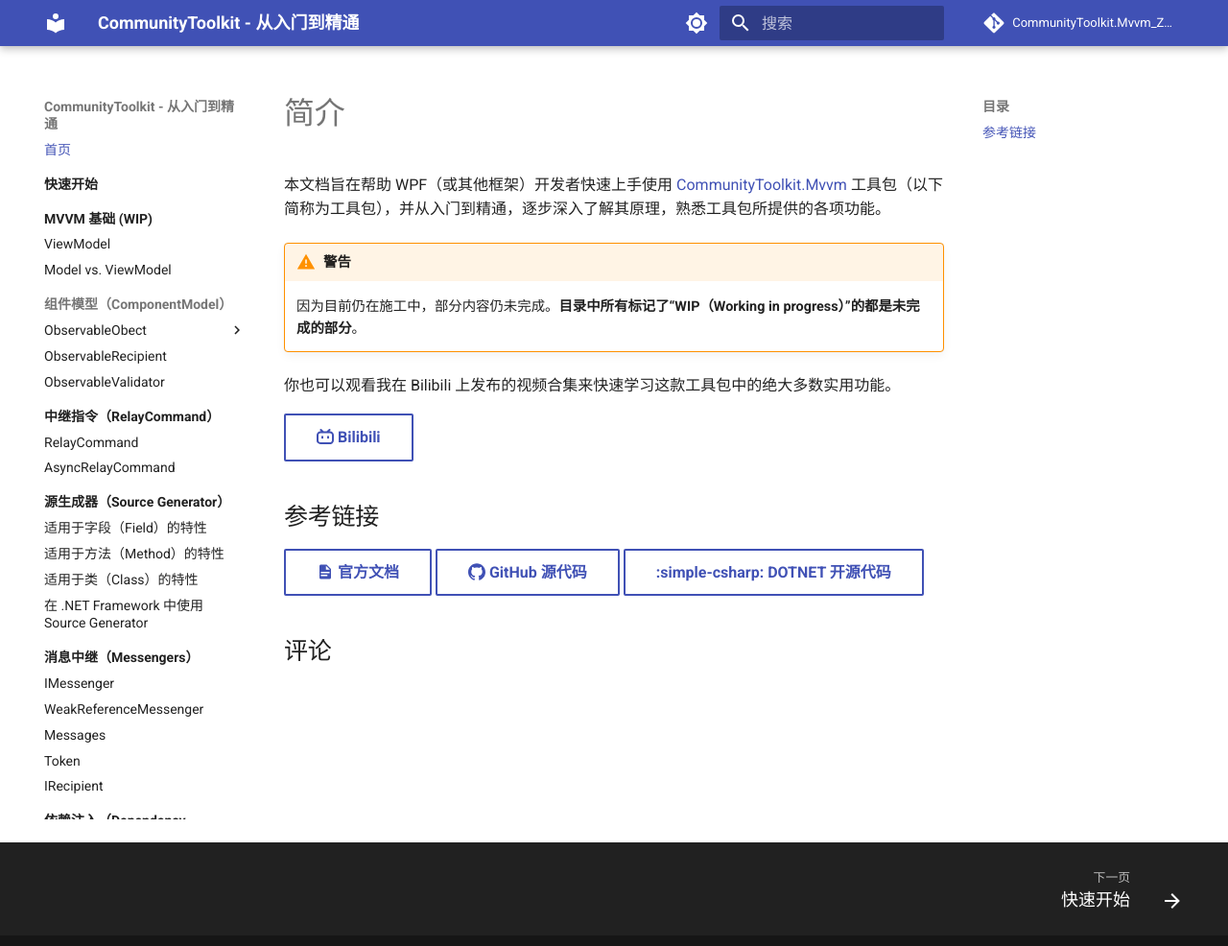
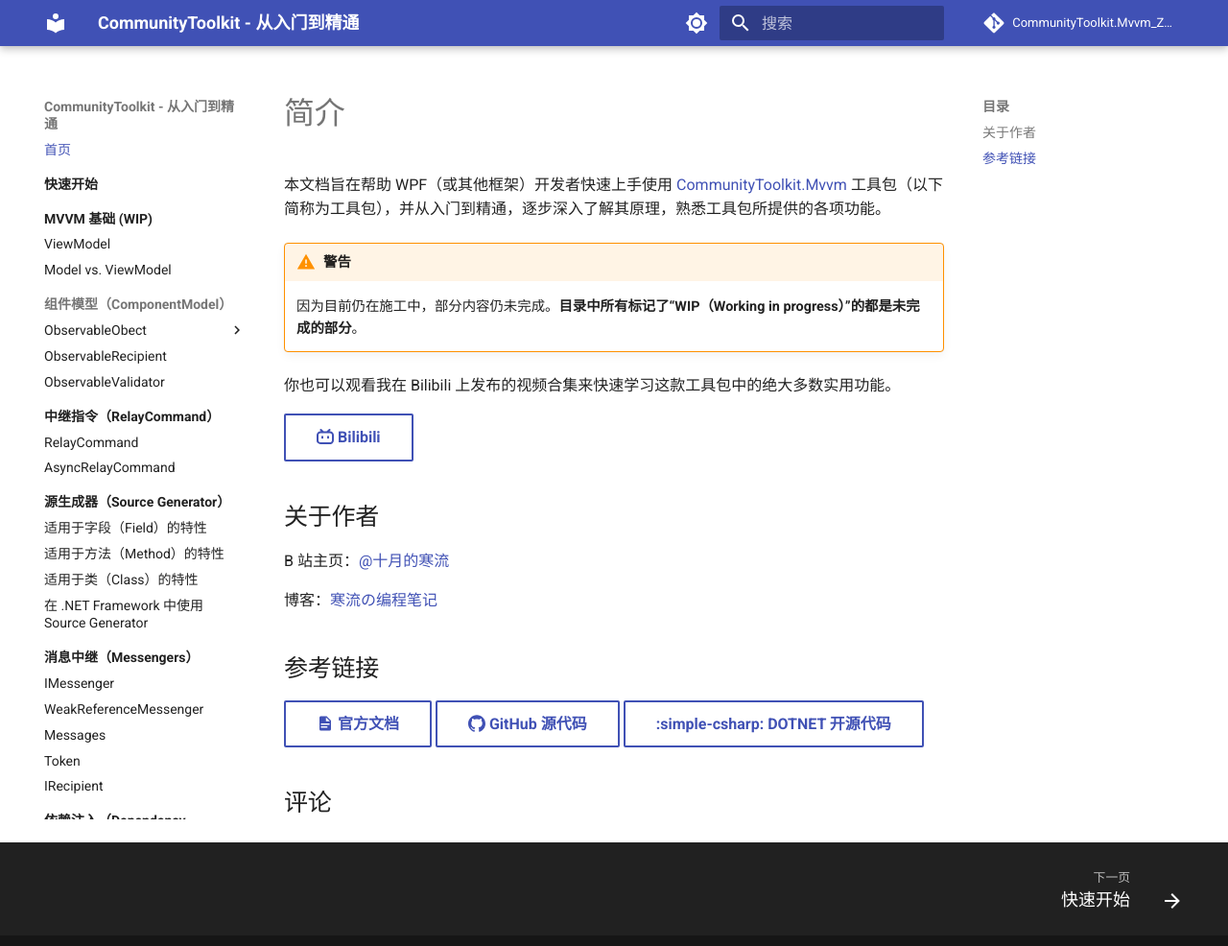
Before and after one commit to BYJRK/CommunityToolkit.Mvvm_ZeroToHero, an MkDocs documentation site: the page built from docs/index.md, in a window 1280 px wide and 999 px high. Shown: the top 986 px of the window at 96% size. Built offline with MkDocs 1.6.1 and Material for MkDocs 9.7.7, drawn with Linux system fonts in a browser that asks for light colours; comment, search, counter and statistics services are not loaded.

Commit message:
Add author info

```diff
--- a/docs/index.md
+++ b/docs/index.md
@@ -13,6 +13,12 @@
 
 [:simple-bilibili: Bilibili](https://space.bilibili.com/600592/channel/collectiondetail?sid=2036983){ .md-button }
 
+## 关于作者
+
+B 站主页：[@十月的寒流](https://space.bilibili.com/600592)
+
+博客：[寒流の编程笔记](https://blog.coldwind.top)
+
 ## 参考链接
 
 [:material-file-document: 官方文档](https://learn.microsoft.com/zh-cn/dotnet/communitytoolkit/mvvm/){ .md-button }
```
